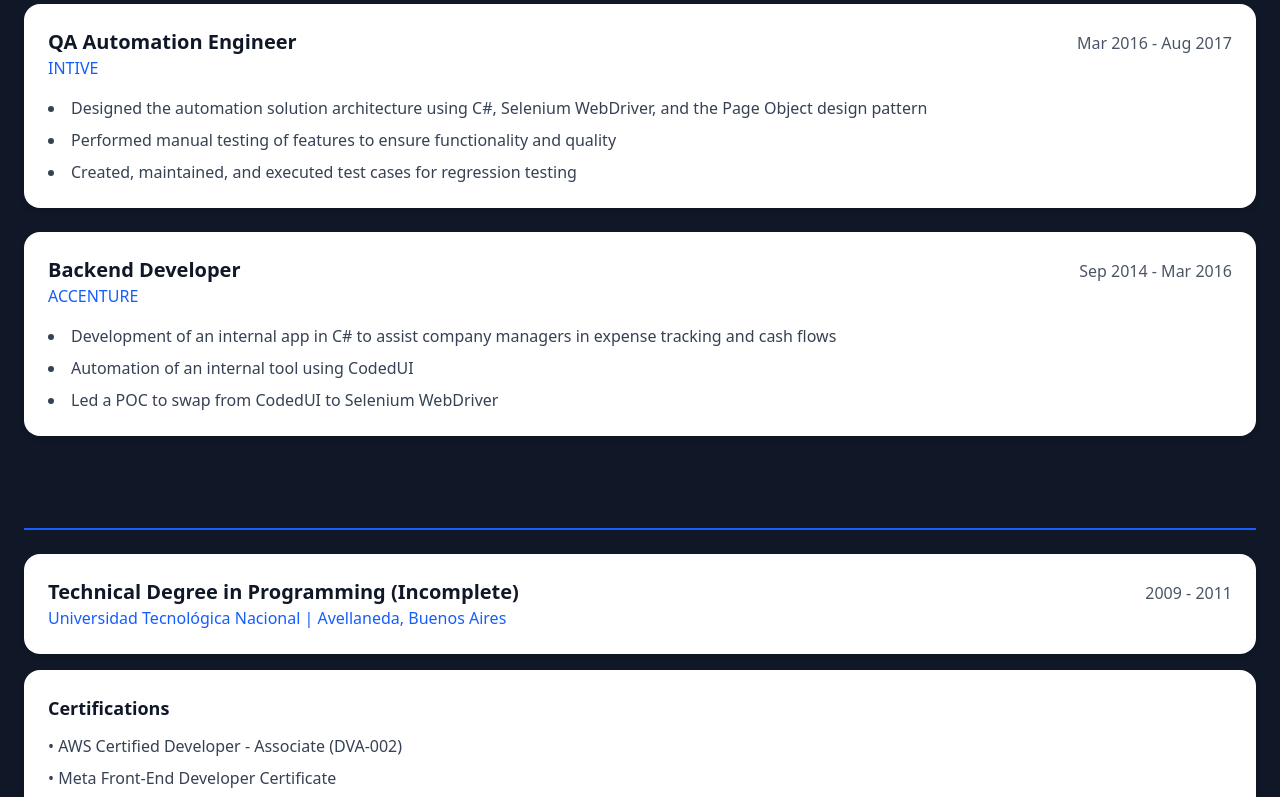
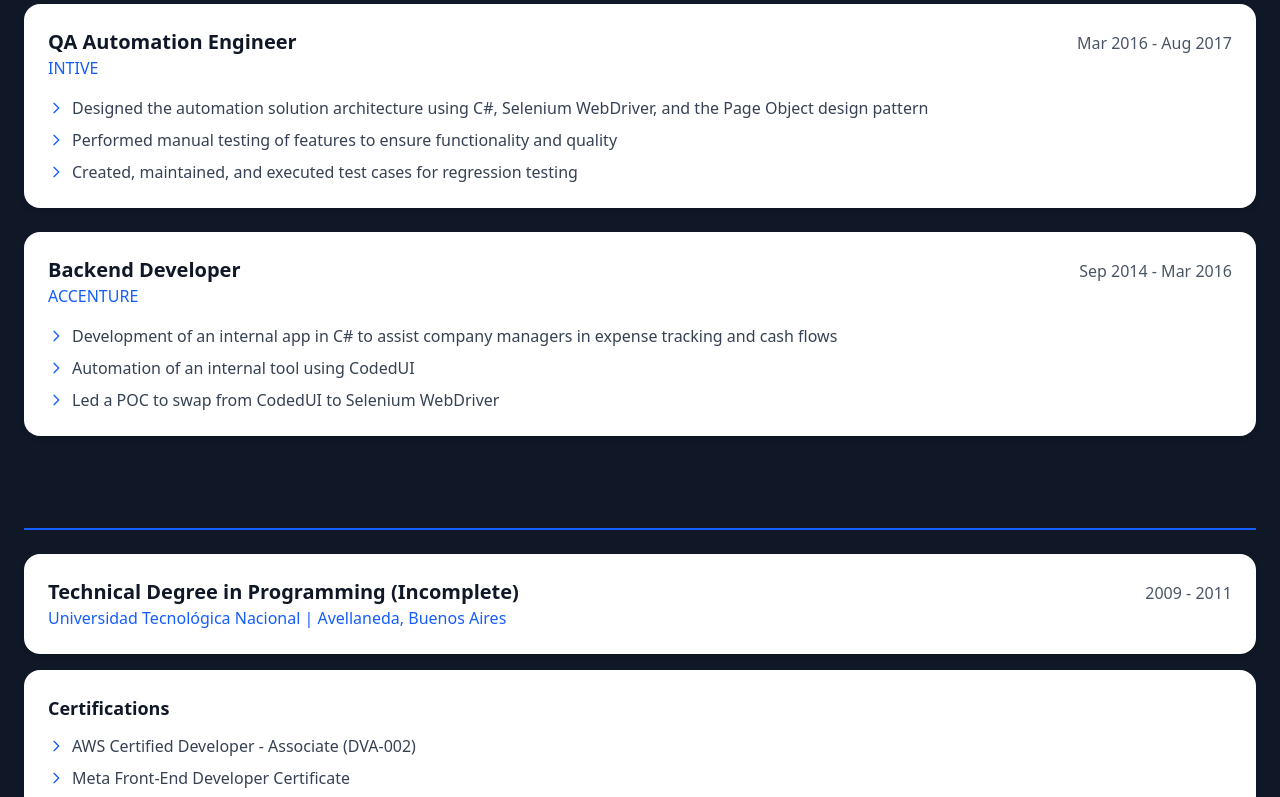
Before and after one commit to MarianoRDZ/website-react, a React (Vite) app: page /website-react/cv in a window 1280 px wide. Shown: the part 1380-2177 px from the top of the page. Built offline with nearby package versions, Linux system fonts and the light colour scheme.

Commit message:
feat: replace bullet points with SVG chevrons in CV and add Button component tests

```diff
--- a/src/pages/CV.jsx
+++ b/src/pages/CV.jsx
@@ -11,9 +11,19 @@
       </div>
       <p className="text-gray-600 dark:text-gray-400">{period}</p>
     </div>
-    <ul className="list-inside list-disc space-y-2 text-gray-700 dark:text-gray-300">
+    <ul className="space-y-2">
       {responsibilities.map((item, index) => (
-        <li key={index}>{item}</li>
+        <li key={index} className="flex gap-2 text-gray-700 dark:text-gray-300">
+          <svg
+            className="mt-1 h-4 w-4 shrink-0 text-blue-600 dark:text-blue-400"
+            fill="none"
+            viewBox="0 0 24 24"
+            stroke="currentColor"
+          >
+            <path strokeLinecap="round" strokeLinejoin="round" strokeWidth={2} d="M9 5l7 7-7 7" />
+          </svg>
+          <span>{item}</span>
+        </li>
       ))}
     </ul>
   </Card>
@@ -122,11 +132,26 @@
             <h3 className="mb-3 text-lg font-semibold text-gray-900 dark:text-white">
               {t('cv.certifications')}
             </h3>
-            <ul className="space-y-2 text-gray-700 dark:text-gray-300">
+            <ul className="space-y-2">
               {t('cv.certificationsData', {
                 returnObjects: true,
               }).map((cert, index) => (
-                <li key={index}>• {cert}</li>
+                <li key={index} className="flex gap-2 text-gray-700 dark:text-gray-300">
+                  <svg
+                    className="mt-1 h-4 w-4 shrink-0 text-blue-600 dark:text-blue-400"
+                    fill="none"
+                    viewBox="0 0 24 24"
+                    stroke="currentColor"
+                  >
+                    <path
+                      strokeLinecap="round"
+                      strokeLinejoin="round"
+                      strokeWidth={2}
+                      d="M9 5l7 7-7 7"
+                    />
+                  </svg>
+                  <span>{cert}</span>
+                </li>
               ))}
             </ul>
           </Card>
```
